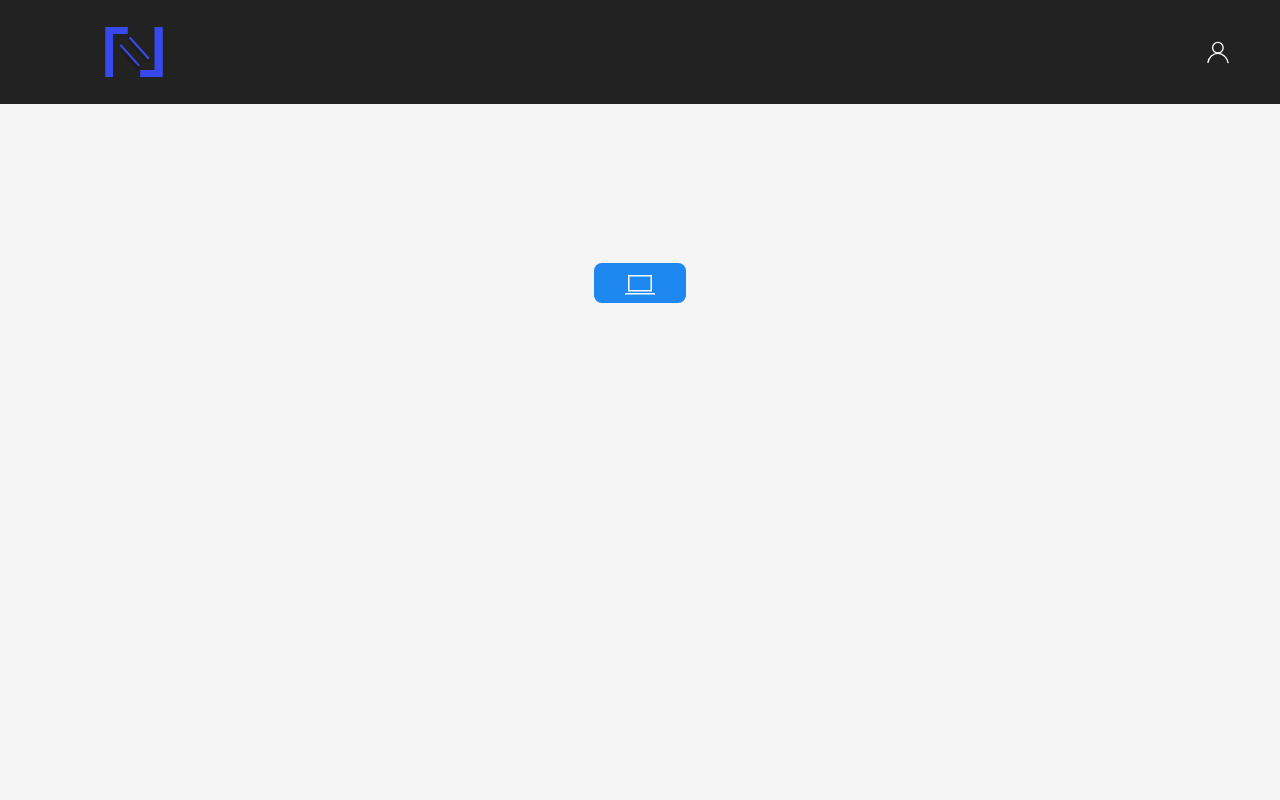
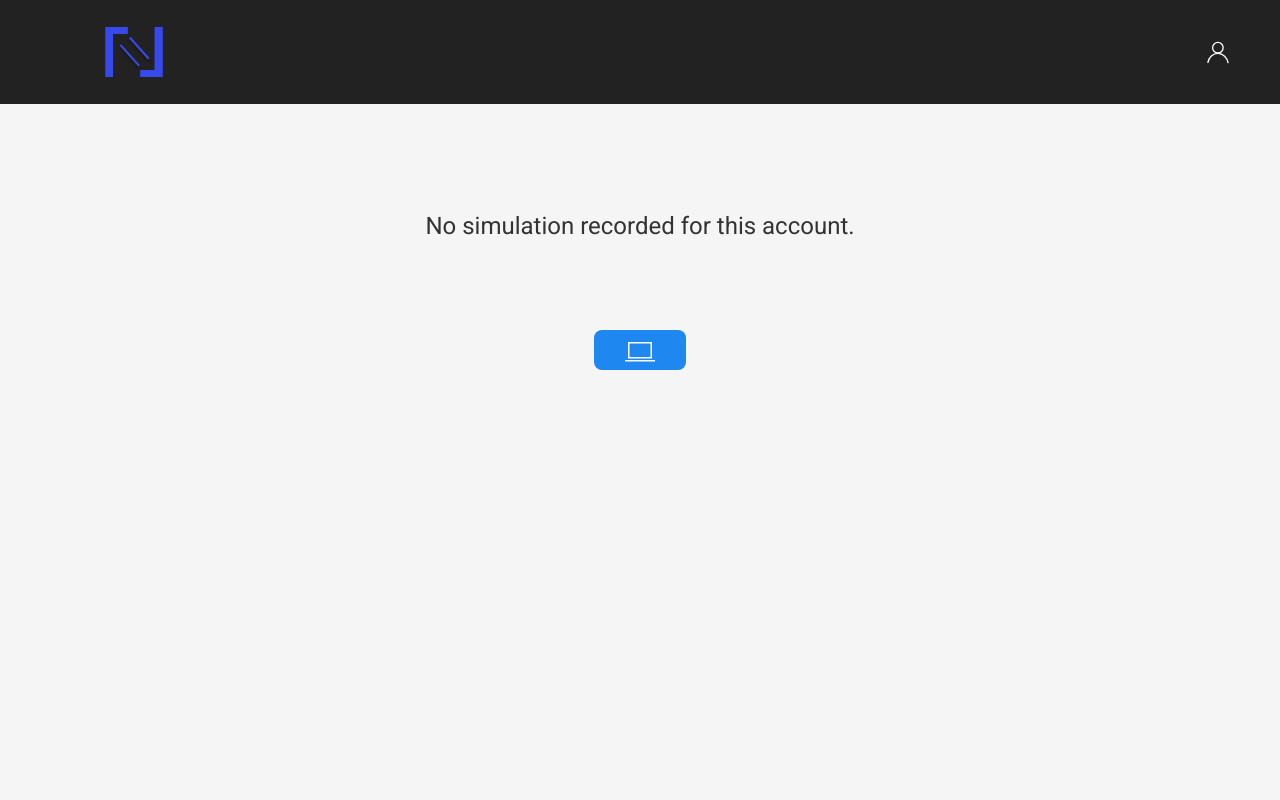
Before and after one commit to erwannlenoach/interest-rate-fe, a Next.js app: page /components/no-data in a window 1280 px wide. Shown: the top 800 px of the page. Built offline with nearby package versions, Linux system fonts and the light colour scheme.

Commit message:
feat/removing-gif

```diff
--- a/app/components/no-data/page.js
+++ b/app/components/no-data/page.js
@@ -3,22 +3,18 @@ import Link from "next/link";
 import "uikit/dist/css/uikit.min.css";
 import './styles.css'
 
-const NoDataAvailable = ({ gifSrc, buttonText, buttonUrl }) => {
+const NoDataAvailable = ({ message, buttonText, buttonUrl }) => {
   return (
-    <div className="uk-container uk-text-center uk-margin-large-top">
-      <img
-        src={gifSrc}
-        alt="No Data Available"
-        className="image-no-data"
-      />
-      <div className="uk-margin-large-top">
+    <div className="uk-container uk-flex uk-flex-column uk-flex-middle uk-flex-center uk-height-medium uk-margin-large-bottom">
+        <div className="uk-text-center uk-margin-large-top">
+          <p className="uk-text-large"> No {message} simulation recorded for this account.</p>
+        </div>
         <Link href={buttonUrl}>
-          <button className="uk-button uk-button-primary uk-border-rounded">
+          <button className="uk-button uk-button-primary uk-border-rounded uk-margin-large-top">
             <span uk-icon="icon: laptop; ratio: 1.5"></span>{" "}
             <span>{buttonText}</span>
           </button>
         </Link>
-      </div>
     </div>
   );
 };
--- a/app/profit-split-history/page.js
+++ b/app/profit-split-history/page.js
@@ -272,9 +272,9 @@ const ProfitSplitHistory = () => {
         </>
       ) : (
         <NoDataAvailable
-          gifSrc="/travolta-desert.gif"
+          message="profit split"
           buttonText="New Simulation"
-          buttonUrl="/interest-rates"
+          buttonUrl="/profit-split"
         />
       )}
     </div>
```
Also changed, not shown: app/interest-rates-history/page.js (+4 -4 lines).
